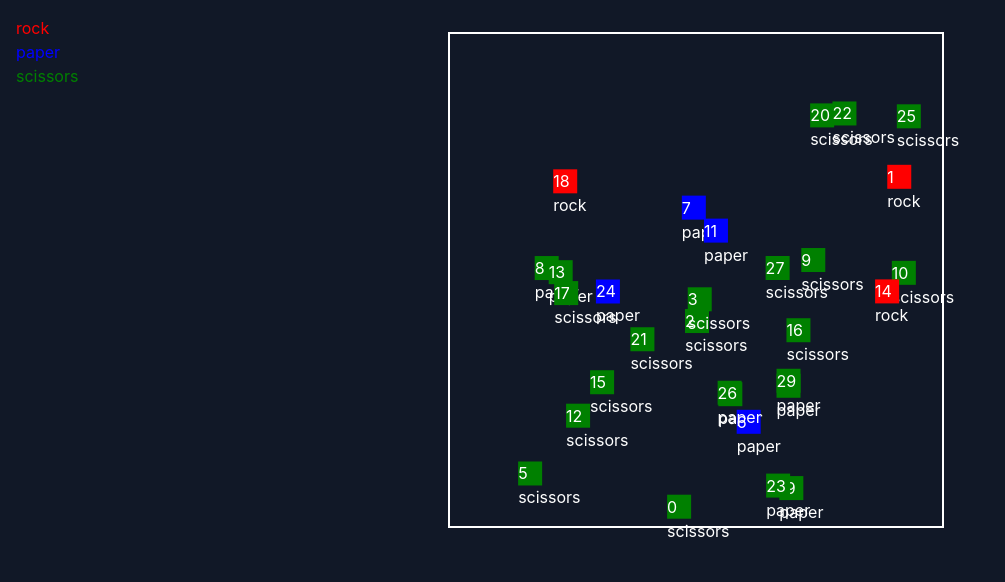
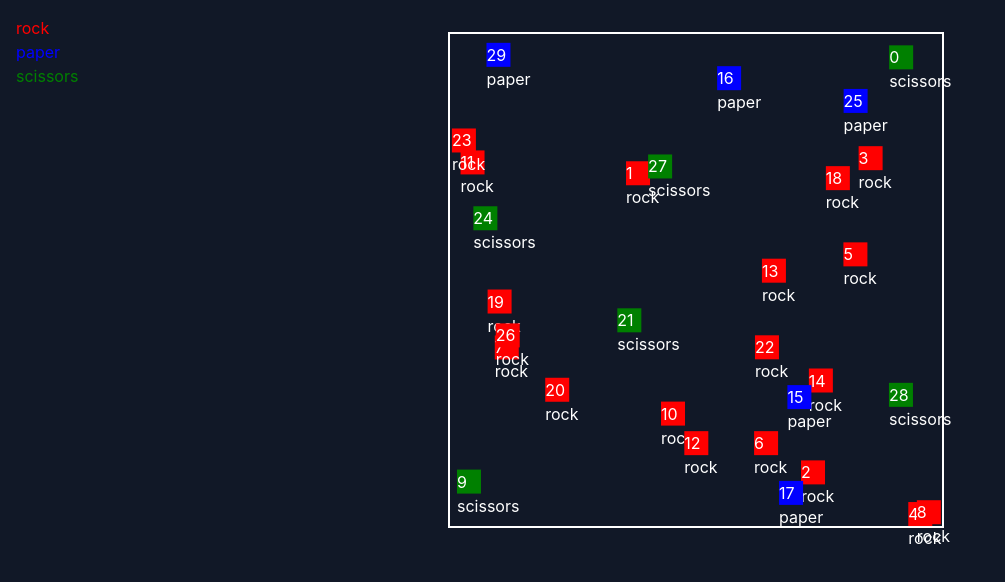
Before and after one commit to 40fathoms/rock-paper-scissors, a React (Vite) app: page / in a window 1280 px wide. Shown: the top 582 px of the page, without its empty margins (0-1005 px from the left). Built offline with nearby package versions, Linux system fonts and the light colour scheme.

Commit message:
fix: elements type update

```diff
--- a/src/classes/quadTree.ts
+++ b/src/classes/quadTree.ts
@@ -1,3 +1,8 @@
+import {
+  generateRandomCathetuses,
+  type CathetusesDirection
+} from '@/utils/generateRandomCathetuses';
+
 type ElementTypes = 'rock' | 'paper' | 'scissors';
 
 class Point {
@@ -5,7 +10,10 @@ class Point {
     public x: number,
     public y: number,
     public id: string,
-    public elementType: ElementTypes
+    public options: {
+      direction: CathetusesDirection;
+      elementType: ElementTypes;
+    }
   ) {}
 }
 
@@ -57,29 +65,41 @@ class QuadTree {
     this.southwest = null;
   }
 
-  static CreateQuadTree(quadTree: QuadTree, callback?: () => void) {
+  static CreateQuadTree(
+    quadTree: QuadTree,
+    callback?: (createdQuadTree: QuadTree) => void
+  ) {
     for (let i = 0; i < 100; i++) {
       const point = (() => {
         const newElement = Math.floor(Math.random() * 3);
 
         // rock
         if (newElement === 0) {
-          return new Point(200, 0, `${i}`, 'rock');
+          return new Point(200, 0, `${i}`, {
+            direction: generateRandomCathetuses(),
+            elementType: 'rock'
+          });
         }
 
         // paper
         if (newElement === 1) {
-          return new Point(0, 400, `${i}`, 'paper');
+          return new Point(0, 400, `${i}`, {
+            direction: generateRandomCathetuses(),
+            elementType: 'paper'
+          });
         }
 
         // scissors
-        return new Point(400, 400, `${i}`, 'scissors');
+        return new Point(400, 400, `${i}`, {
+          direction: generateRandomCathetuses(),
+          elementType: 'scissors'
+        });
       })();
 
       quadTree.insert(point);
     }
 
-    if (callback) callback();
+    if (callback) callback(quadTree);
   }
 
   static GetNumberOfTypes(quadTree: QuadTree) {
@@ -88,11 +108,11 @@ class QuadTree {
     let scissors = 0;
 
     quadTree.points.forEach((point) => {
-      if (point.elementType === 'rock') {
+      if (point.options.elementType === 'rock') {
         rock++;
-      } else if (point.elementType === 'paper') {
+      } else if (point.options.elementType === 'paper') {
         paper++;
-      } else if (point.elementType === 'scissors') {
+      } else if (point.options.elementType === 'scissors') {
         scissors++;
       }
     });
--- a/src/components/home/box.tsx
+++ b/src/components/home/box.tsx
@@ -22,7 +22,8 @@ const Box = () => {
           id={point.id}
           initialX={point.x}
           initialY={point.y}
-          elementType={point.elementType}
+          elementDefaultDirection={point.options.direction}
+          elementDefaultType={point.options.elementType}
         />
       ))}
     </div>
--- a/src/components/home/element.tsx
+++ b/src/components/home/element.tsx
@@ -7,14 +7,16 @@ import { Point } from '@/classes/quadTree';
 import { RockPaperScissorsContext } from '@/contexts/RockPaperScissorsContext';
 import { useRequestAnimationFrame } from '@/hooks/useRequestAnimationFrame';
 import { cn } from '@/utils/cn';
-import { generateRandomCathetuses } from '@/utils/generateRandomCathetuses';
+import type { CathetusesDirection } from '@/utils/generateRandomCathetuses';
+// import { generateRandomCathetuses } from '@/utils/generateRandomCathetuses';
 import { updateElementPosition } from '@/utils/updateElementPosition';
 
 interface ElementProps {
   id: string;
   initialX: number;
   initialY: number;
-  elementType: ElementTypes;
+  elementDefaultType: ElementTypes;
+  elementDefaultDirection: CathetusesDirection;
 }
 
 const detectionRange = 24; // Define the detection range
@@ -25,7 +27,13 @@ const elementTypeColor: Record<ElementTypes, string> = {
   scissors: 'green'
 };
 
-const Element = ({ id, initialX, initialY, elementType }: ElementProps) => {
+const Element = ({
+  id,
+  initialX,
+  initialY,
+  elementDefaultType,
+  elementDefaultDirection
+}: ElementProps) => {
   const { boxRef, quadTree, updateQuadTree } = useContext(
     RockPaperScissorsContext
   );
@@ -33,8 +41,9 @@ const Element = ({ id, initialX, initialY, elementType }: ElementProps) => {
   //   dx: 1,
   //   dy: 0
   // });
-  const direction = useRef(generateRandomCathetuses());
-  const elementTypeRef = useRef(elementType);
+  // const direction = useRef(generateRandomCathetuses());
+  const direction = useRef(elementDefaultDirection);
+  const elementTypeRef = useRef(elementDefaultType);
 
   const positionRef = useRef<ElementRef<'div'>>(null);
 
@@ -47,37 +56,43 @@ const Element = ({ id, initialX, initialY, elementType }: ElementProps) => {
       detectionRange
     );
 
-    intersectingPoints.forEach((intersectingPoint) => {
-      let newElementType = intersectingPoint.elementType;
+    const intersectingPointsWithDifferentElementTypes =
+      intersectingPoints.filter(
+        (intersectingPoint) =>
+          intersectingPoint.options.elementType !== elementTypeRef.current
+      );
+
+    intersectingPointsWithDifferentElementTypes.forEach((intersectingPoint) => {
+      let newElementType = intersectingPoint.options.elementType;
 
       if (
         elementTypeRef.current === 'rock' &&
-        intersectingPoint.elementType === 'scissors'
+        intersectingPoint.options.elementType === 'scissors'
       ) {
         newElementType = 'rock';
       } else if (
         elementTypeRef.current === 'rock' &&
-        intersectingPoint.elementType === 'paper'
+        intersectingPoint.options.elementType === 'paper'
       ) {
         newElementType = 'paper';
       } else if (
         elementTypeRef.current === 'scissors' &&
-        intersectingPoint.elementType === 'paper'
+        intersectingPoint.options.elementType === 'paper'
       ) {
         newElementType = 'scissors';
       } else if (
         elementTypeRef.current === 'scissors' &&
-        intersectingPoint.elementType === 'rock'
+        intersectingPoint.options.elementType === 'rock'
       ) {
         newElementType = 'rock';
       } else if (
         elementTypeRef.current === 'paper' &&
-        intersectingPoint.elementType === 'rock'
+        intersectingPoint.options.elementType === 'rock'
       ) {
         newElementType = 'paper';
       } else if (
         elementTypeRef.current === 'rock' &&
-        intersectingPoint.elementType === 'rock'
+        intersectingPoint.options.elementType === 'rock'
       ) {
         newElementType = 'rock';
       }
@@ -86,7 +101,10 @@ const Element = ({ id, initialX, initialY, elementType }: ElementProps) => {
         intersectingPoint.x,
         intersectingPoint.y,
         intersectingPoint.id,
-        newElementType
+        {
+          elementType: newElementType,
+          direction: intersectingPoint.options.direction
+        }
       );
 
       updateQuadTree(newPoint);
@@ -101,15 +119,13 @@ const Element = ({ id, initialX, initialY, elementType }: ElementProps) => {
   };
 
   const updatePositionInQuadTree = () => {
-    const point = new Point(x.get(), y.get(), id, elementTypeRef.current);
+    const point = new Point(x.get(), y.get(), id, {
+      elementType: elementTypeRef.current,
+      direction: direction.current
+    });
     updateQuadTree(point);
     handleCollisions(point);
   };
-
-  // useRequestAnimationFrame(() => {
-  //   const occurrences = QuadTree.GetNumberOfTypes(quadTree.current);
-  //   console.log('occurrences: ', occurrences);
-  // });
 
   useRequestAnimationFrame(() => {
     updateElementPosition({
@@ -141,8 +157,7 @@ const Element = ({ id, initialX, initialY, elementType }: ElementProps) => {
       }}
       className={cn(['absolute h-6 w-6 bg-white'])}
     >
-      {id} <br />
-      {elementTypeRef.current}
+      {id} <br /> {elementTypeRef.current}
     </motion.div>
   );
 };
--- a/src/contexts/RockPaperScissorsContext.tsx
+++ b/src/contexts/RockPaperScissorsContext.tsx
@@ -3,6 +3,7 @@ import { createContext, useCallback, useEffect, useRef, useState } from 'react';
 
 import type { Point } from '@/classes/quadTree';
 import { QuadTree, Rectangle } from '@/classes/quadTree';
+import { useRequestAnimationFrame } from '@/hooks/useRequestAnimationFrame';
 
 interface IRockPaperScissorsContext {
   boxRef: RefObject<HTMLDivElement>;
@@ -27,7 +28,7 @@ const RockPaperScissorsContextProvider = ({
 
   // useState [...new rock, ...new paper, ...new scissors] default points
 
-  const initializeQuadTree = useCallback(() => {
+  const initializeQuadTree = useCallback((createdQuadTree: QuadTree) => {
     setIsInitialized(true);
   }, []);
 
@@ -39,6 +40,12 @@ const RockPaperScissorsContextProvider = ({
     QuadTree.CreateQuadTree(quadTree.current, initializeQuadTree);
   }, [initializeQuadTree]);
 
+  const [reRenderCount, setReRenderCount] = useState(0);
+
+  useRequestAnimationFrame(() => {
+    setReRenderCount((prev) => prev + 1);
+  });
+
   return isInitialized ? (
     <RockPaperScissorsContext.Provider
       value={{
@@ -47,7 +54,7 @@ const RockPaperScissorsContextProvider = ({
         updateQuadTree
       }}
     >
-      {children}
+      <div key={reRenderCount}>{children}</div>
     </RockPaperScissorsContext.Provider>
   ) : null;
 };
```
